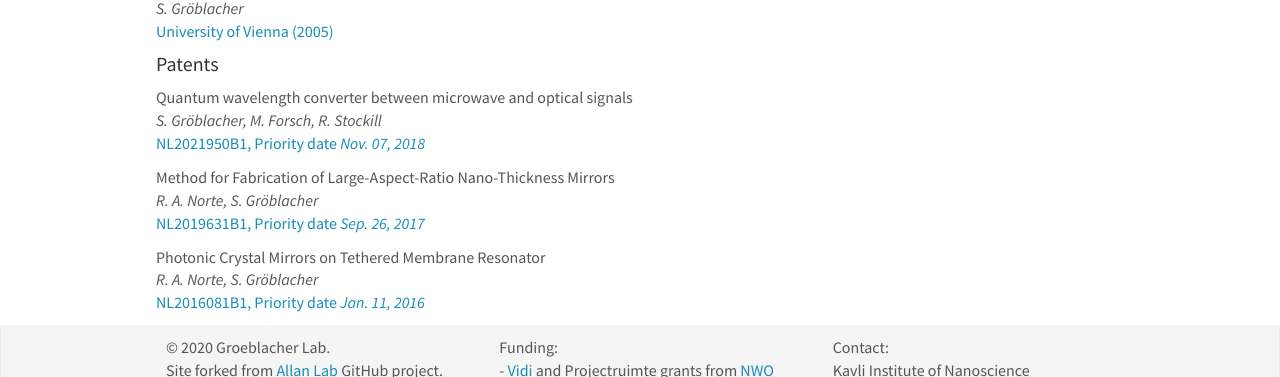
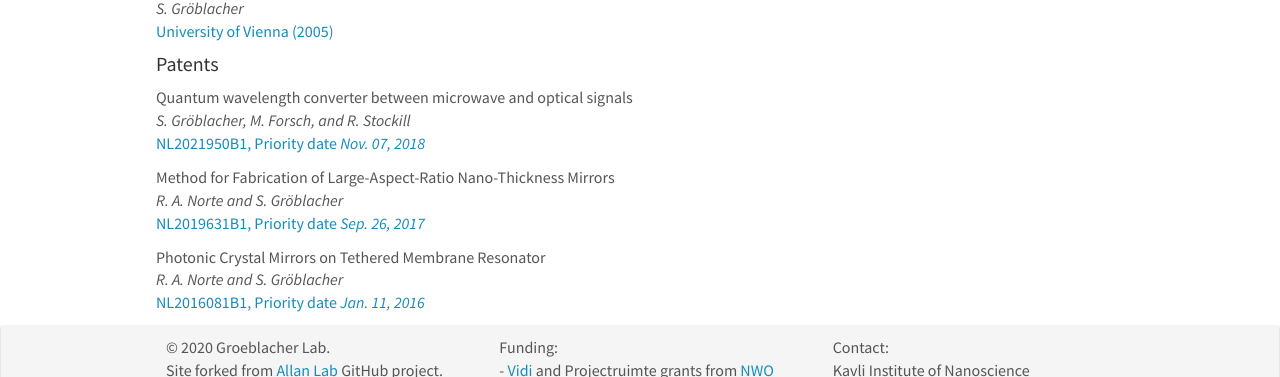
Before and after one commit to sgroeblacher/groeblacherlab, a Jekyll site: the page built from _pages/publications.md, in a window 1280 px wide and 900 px high, scrolled down 7058 px. Shown: the part 368-745 px from the top of the window. Built offline with Jekyll 4.4.1, drawn with Linux system fonts in a browser that asks for light colours; nearby versions of some CDN libraries.

Commit message:
modified:   _data/publist.yml

```diff
--- a/_data/publist.yml
+++ b/_data/publist.yml
@@ -697,7 +697,7 @@
 - title: "Quantum wavelength converter between microwave and optical signals"
   image:
   description:
-  authors: S. Gröblacher, M. Forsch, R. Stockill
+  authors: S. Gröblacher, M. Forsch, and R. Stockill
   link:
     url: https://patents.google.com/patent/NL2021950B1/en
     display: NL2021950B1, Priority date <i>Nov. 07, 2018</i>
@@ -711,7 +711,7 @@
 - title: "Method for Fabrication of Large-Aspect-Ratio Nano-Thickness Mirrors"
   image:
   description:
-  authors: R. A. Norte, S. Gröblacher
+  authors: R. A. Norte and S. Gröblacher
   link:
     url: https://patents.google.com/patent/NL2019631B1/en
     display: NL2019631B1, Priority date <i>Sep. 26, 2017</i>
@@ -725,7 +725,7 @@
 - title: "Photonic Crystal Mirrors on Tethered Membrane Resonator"
   image:
   description:
-  authors: R. A. Norte, S. Gröblacher
+  authors: R. A. Norte and S. Gröblacher
   link:
     url: https://patents.google.com/patent/NL2016081B1/en
     display: NL2016081B1, Priority date <i>Jan. 11, 2016</i>
```
